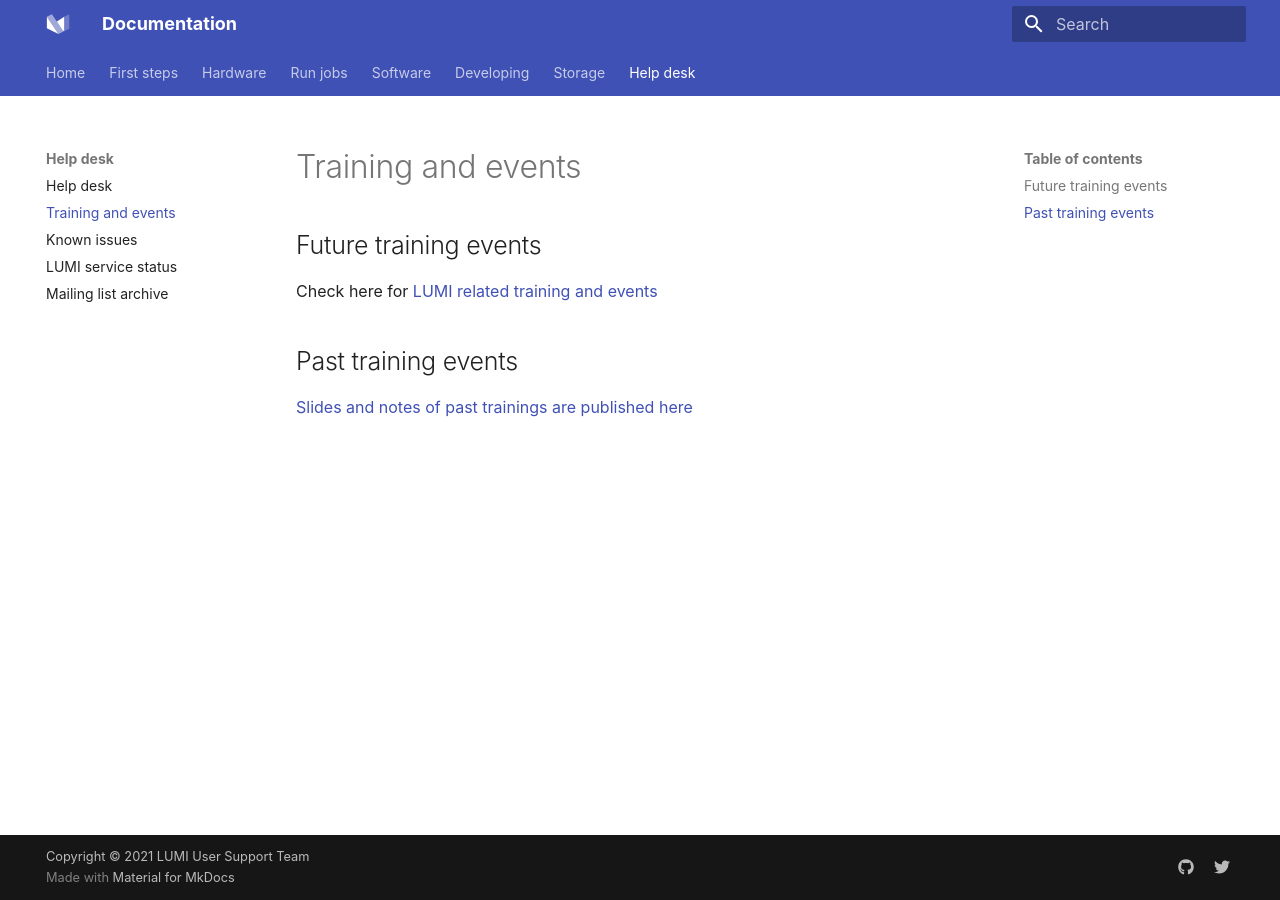
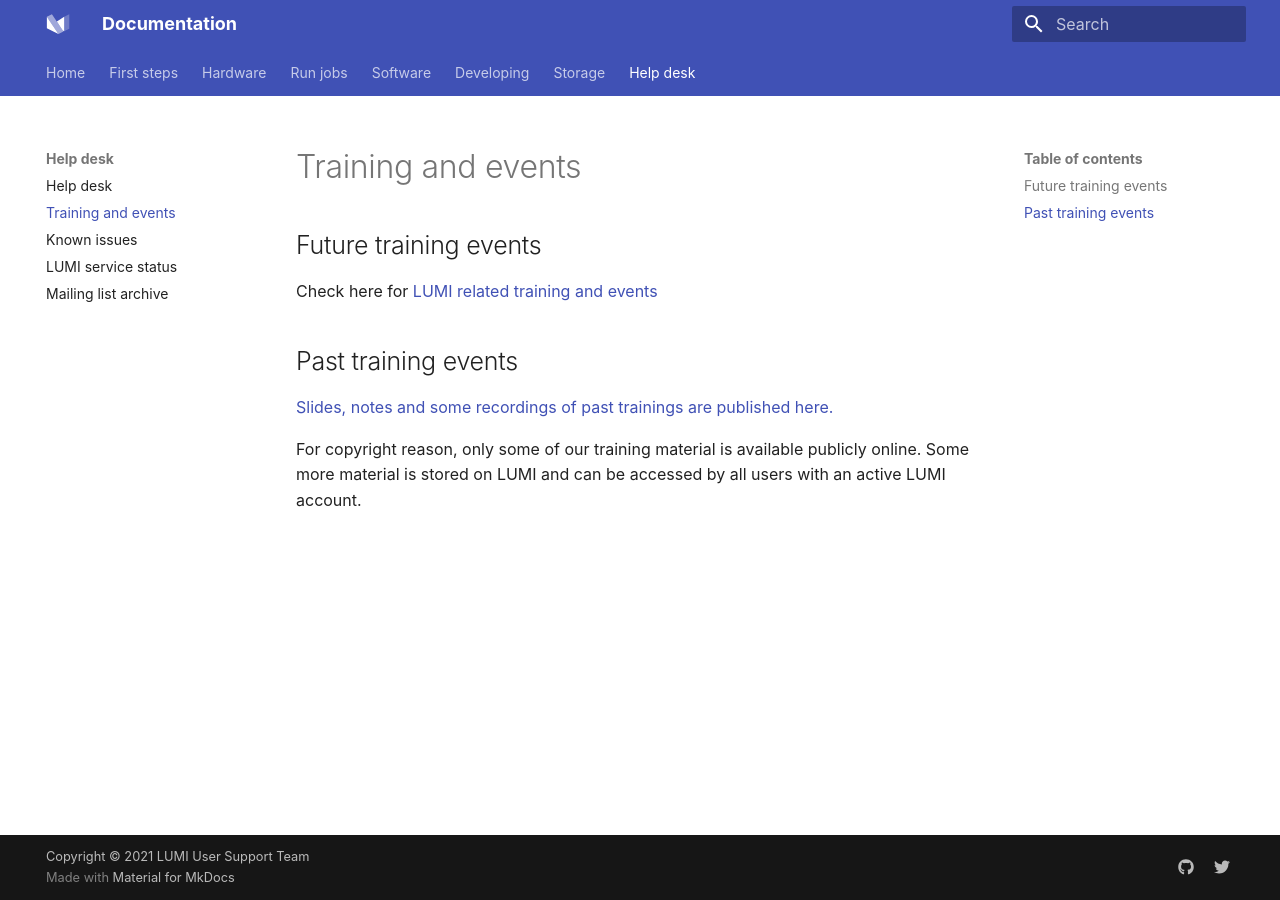
Before and after one commit to Lumi-supercomputer/lumi-userguide, an MkDocs documentation site: the page built from docs/helpdesk/training.md, in a window 1280 px wide. Built offline with MkDocs 1.6.1 and Material for MkDocs 9.7.7, drawn with Linux system fonts in a browser that asks for light colours.

Commit message:
Add references to training material archive

```diff
--- a/docs/helpdesk/training.md
+++ b/docs/helpdesk/training.md
@@ -2,4 +2,9 @@
 Check here for [LUMI related training and events](https://www.lumi-supercomputer.eu/events/)
 
 ## Past training events
-[Slides and notes of past trainings are published here](https://lumi-supercomputer.github.io/LUMI-training-materials/)
+[Slides, notes and some recordings of past trainings are published
+here.](https://lumi-supercomputer.github.io/LUMI-training-materials/)
+
+For copyright reason, only some of our training material is available publicly
+online. Some more material is stored on LUMI and can be accessed by all users
+with an active LUMI account.
```
Also changed, not shown: docs/firststeps/nextsteps.md (+2 -0 lines).
